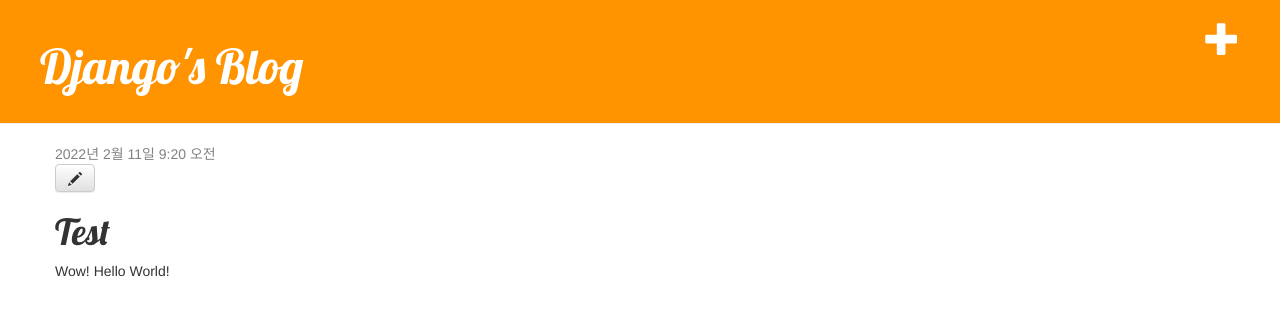
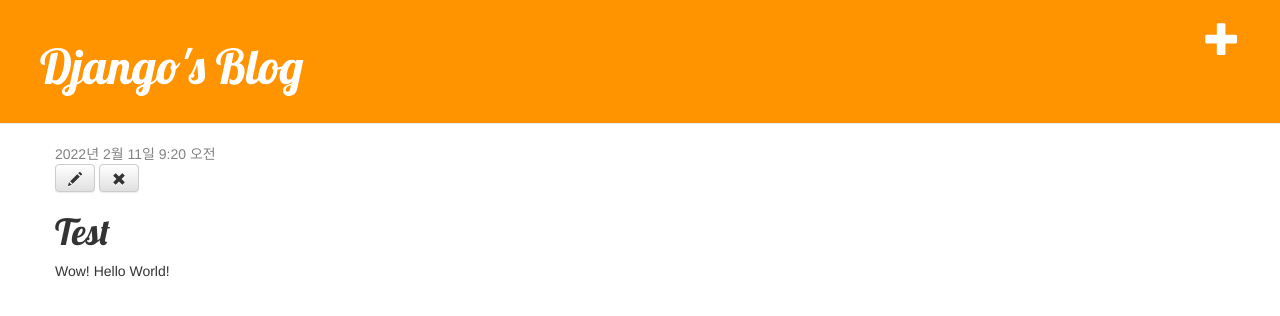
Before and after one commit to NestVail/django_practice, a Django app: page /blog/post/2/ in a window 1280 px wide. Shown: the top 316 px of the page. Run offline with Django 4.2, Linux system fonts and the light colour scheme; data comes from the database, SQL or seed files in the repository; some libraries are stand-ins or nearby versions.

Commit message:
Add remove button

```diff
--- a/blog/templates/Blog/post_detail.html
+++ b/blog/templates/Blog/post_detail.html
@@ -9,6 +9,8 @@
     {% endif %}
     <a class="btn btn-default" href="{% url 'post_edit' pk=post.pk %}">
     <span class="glyphicon glyphicon-pencil"></span></a>
+    <a class="btn btn-default" href="{% url 'post_remove' pk=post.pk %}">
+    <span class="glyphicon glyphicon-remove"></span></a>
     <h1>{{ post.title }}</h1>
     <p>{{ post.text | linebreaksbr }}</p>
 </div>
```
